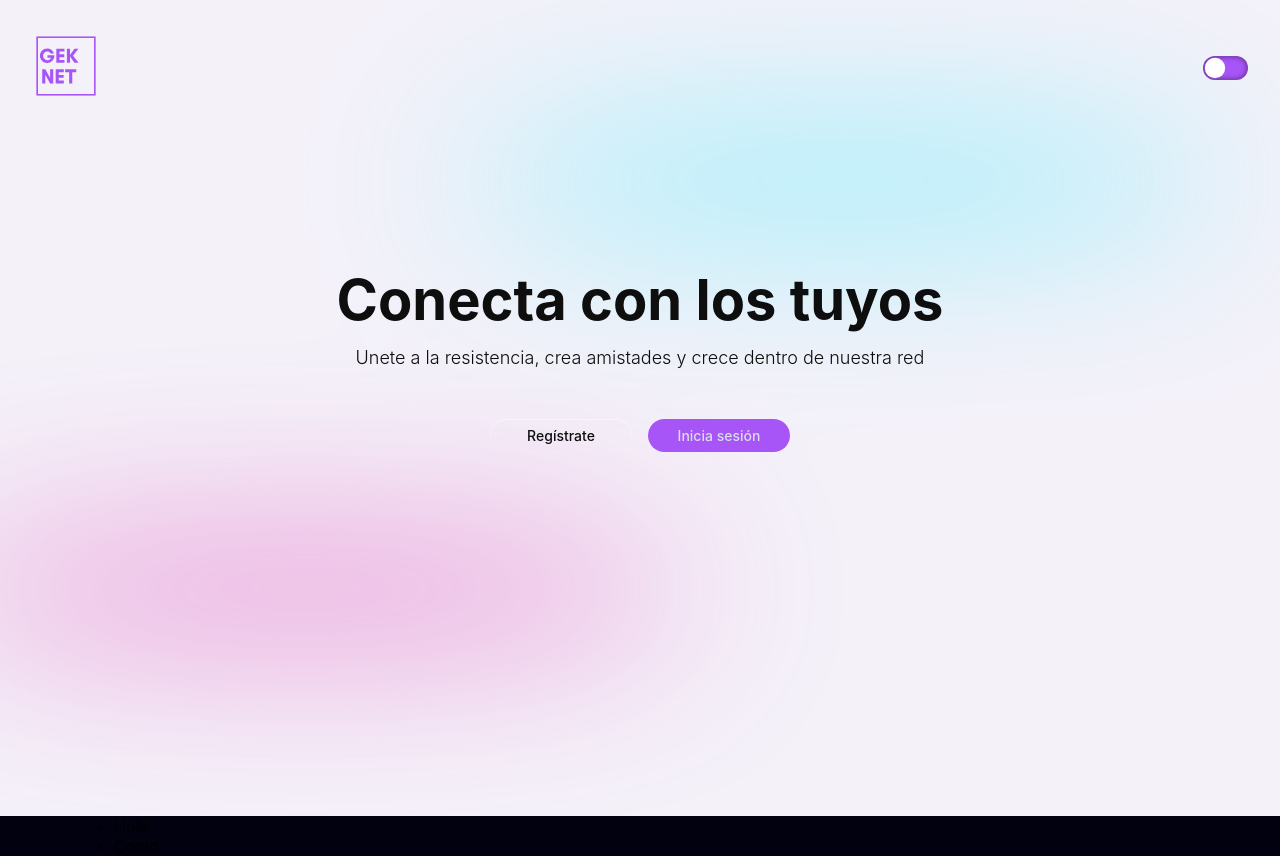
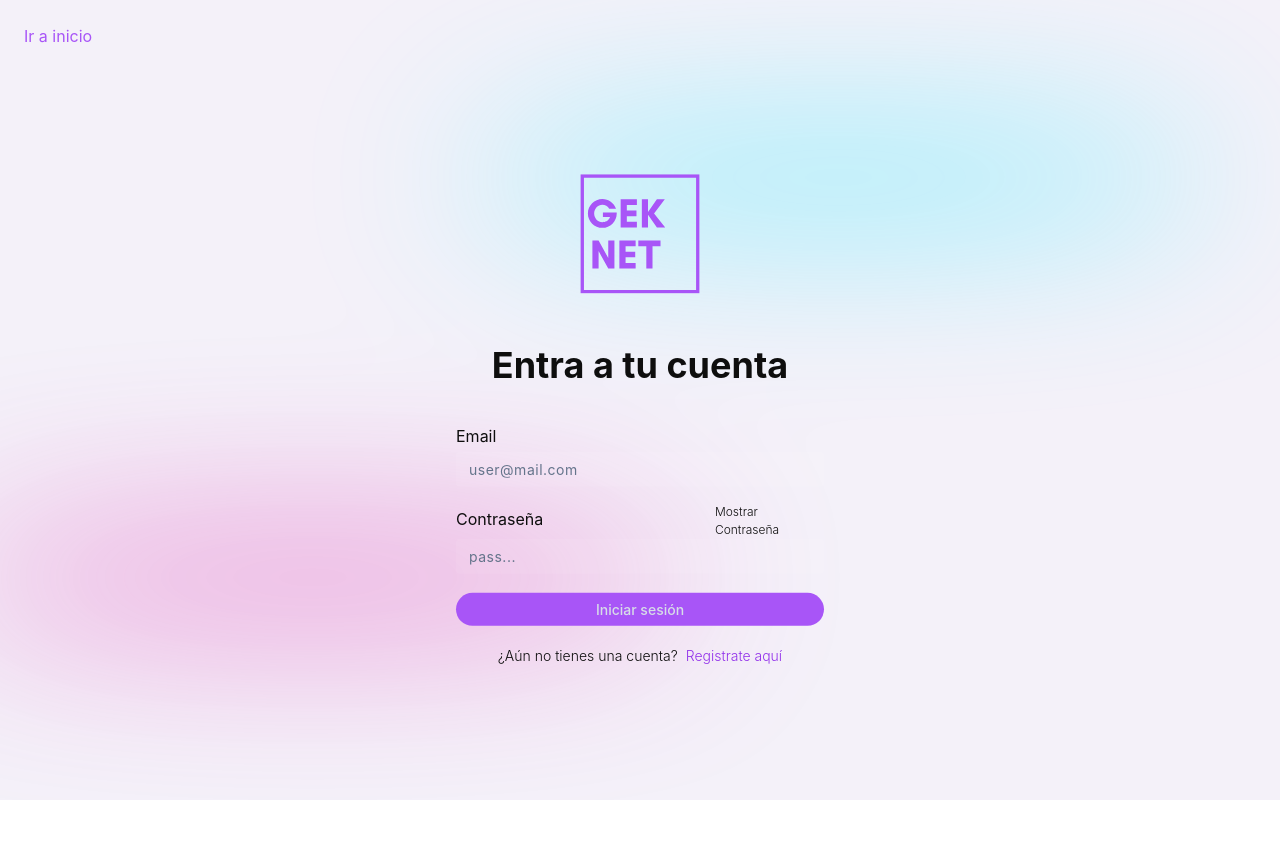
Before and after one commit to CaessarCZX/social_media_project, a React (Vite) app in the folder client/: page / in a window 1280 px wide. After the commit the page ends 800 px from the top, so only its background shows below. Built offline with nearby package versions, Linux system fonts and the light colour scheme; no server answers.

Commit message:
issue: cannot send cookie to client

```diff
--- a/client/src/App.jsx
+++ b/client/src/App.jsx
@@ -1,5 +1,7 @@
+import { useSelector } from 'react-redux'
 import { BrowserRouter, Route, Routes } from 'react-router-dom'
 import { AlertSystem } from './components/AlertSystem'
+import { Home } from './pages/Home.jsx'
 import { Landing } from './pages/Landing'
 import { Login } from './pages/Login'
 import { NotFound } from './pages/NotFound.jsx'
@@ -7,12 +9,16 @@ import { Post } from './pages/Post.jsx'
 import { Register } from './pages/Resgister.jsx'
 
 function App () {
+  const auth = useSelector(state => state.auth)
+  // const dispatch = useDispatch()
+
   return (
     <div className='App'>
       <BrowserRouter>
         <AlertSystem />
         <Routes>
-          <Route index element={<Landing />} />
+          <Route index element={auth.token ? <Home /> : <Login />} />
+          {/* <Route index element={<Landing />} /> */}
           <Route path='/landingPage' element={<Landing />} />
           <Route path='/login' element={<Login />} />
           <Route path='/register' element={<Register />} />
--- a/client/src/pages/Home.jsx
+++ b/client/src/pages/Home.jsx
@@ -1,5 +1,18 @@
+import { useEffect } from 'react'
+import { useDispatch } from 'react-redux'
+import { refreshToken } from '../redux/actions/authActions.js'
+
 export function Home () {
+  const dispatch = useDispatch()
+
+  useEffect(() => {
+    dispatch(
+      refreshToken()
+    )
+  }, [dispatch])
   return (
-    <div>Home</div>
+    <div>
+      <p>Home</p>
+    </div>
   )
 }
--- a/client/src/pages/NotFound.jsx
+++ b/client/src/pages/NotFound.jsx
@@ -4,7 +4,7 @@ import { LinkS } from '../styled components/Darth-theme-Router-Links.js'
 import {
   Article,
   CenterAbosolute,
-  ContainerAside,
+  ContainerArticle,
   DivFlex,
   HugeTitle,
   LateralAbsolute,
@@ -25,9 +25,9 @@ export function NotFound () {
         </LateralAbsolute>
         <CenterAbosolute $maxWidth='500px'>
           <Article $txtCenter>
-            <ContainerAside>
+            <ContainerArticle>
               <HugeTitle $isDark={isDark}>404</HugeTitle>
-            </ContainerAside>
+            </ContainerArticle>
             <Title $isDark={isDark}>Not Found</Title>
             <Text $isDark={isDark}>La página que intentas buscar no existe</Text>
             <DivFlex $gap='0.3rem' $jCenter $margin='1.2rem 0 0'>
--- a/client/src/pages/Post.jsx
+++ b/client/src/pages/Post.jsx
@@ -1,45 +1,18 @@
 import { useTheme } from '../hooks/useTheme'
 import {
-  Button,
-  ContainerAside,
-  Div,
-  Input,
-  ItemFlex,
-  Label,
-  MicroSubtitle,
-  SectionFull,
-  SmallText,
-  Subtitle,
-  SubtitleHighlight,
-  UlFlex
+  ContainerArticle,
+  SectionFull
 } from '../styled components/Darth-theme.dark'
 
 export function Post () {
-  const { isDark, toggleTheme } = useTheme()
+  const { isDark } = useTheme()
 
   return (
     <>
       <SectionFull $enableBg $isDark={isDark}>
-        <ContainerAside>
-          <Div $txtCenter>
-            <Button onClick={toggleTheme} $isDark={isDark}>Mode</Button>
-          </Div>
-          <SubtitleHighlight>HOLA MUNDO</SubtitleHighlight>
-          <Subtitle $isDark={isDark}>GG</Subtitle>
-          <UlFlex $gap='1.5rem' $height='7rem' $wrap $jAround>
-            <ItemFlex $aiCenter>
-              <MicroSubtitle $isDark={isDark}>Rivers</MicroSubtitle>
-            </ItemFlex>
-            <ItemFlex $asEnd $margin='0 0 1rem'>
-              <SmallText $bold $isDark={isDark}>Aldo</SmallText>
-            </ItemFlex>
-          </UlFlex>
-          <Div $mBlock='1.5rem'>
-            <Label $isDark={isDark}>Ingresa texto</Label>
-            <Input $isDark={isDark} />
-          </Div>
-          <Button $action>Click</Button>
-        </ContainerAside>
+        <ContainerArticle $width='100%' $height='100px' $padding='1.5rem'>
+          <h1>Example</h1>
+        </ContainerArticle>
       </SectionFull>
     </>
   )
--- a/client/src/redux/actions/authActions.js
+++ b/client/src/redux/actions/authActions.js
@@ -46,7 +46,6 @@ export const login = (credentialAccess) => async (dispatch) => {
 
 export const refreshToken = () => async (dispatch) => {
   const login = localStorage.getItem('login')
-
   if (login) {
     dispatch({
       type: ALERT_TYPES.ALERT,
@@ -54,10 +53,10 @@ export const refreshToken = () => async (dispatch) => {
         loading: true
       }
     })
-  }
 
     try {
       const res = await postDataApi('refresh_token')
+      console.trace(res)
     } catch (err) {
       dispatch({
         type: ALERT_TYPES.ALERT,
@@ -67,3 +66,4 @@ export const refreshToken = () => async (dispatch) => {
       })
     }
   }
+}
--- a/client/src/styled components/Darth-theme.dark.js
+++ b/client/src/styled components/Darth-theme.dark.js
@@ -201,19 +201,6 @@ export const SmallText = styled.span`
   ${(props) => props.$bold && css`
     font-weight: ${font.txtSmallBold.weight};
   `}
-`
-
-// -------------------------
-// Container Predefinied
-// -------------------------
-export const ContainerAside = styled.aside`
-  width: 30vw;
-  height: 100%;
-  max-height: 700px;
-  min-width: 300px;
-  padding: 1.5rem;
-
- ${DarthSense}
 `
 
 // INPUTS
@@ -458,6 +445,12 @@ export const AsideLateral = styled.aside` //
     box-shadow: 0 0 0 100vmax rgba(0, 0, 0, 0.7);
   `}
 `
+// -------------------------
+// Container Predefinied
+// -------------------------
+export const ContainerArticle = styled(Article)`
+ ${DarthSense}
+`
 
 // ----------- LOGO STYLE -----------------
 export const LogoMain = styled.img`
```
Also changed, not shown: 1 other file (tests, documents, lock files or other folders). Lines whose indentation alone changed are shown as unchanged.
